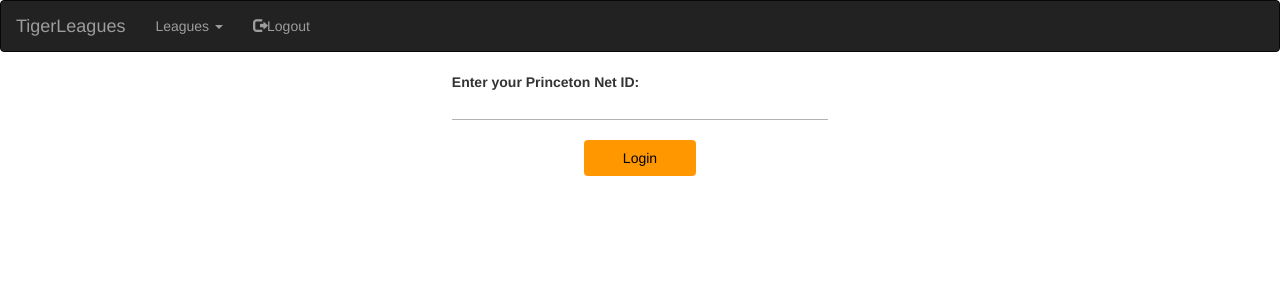
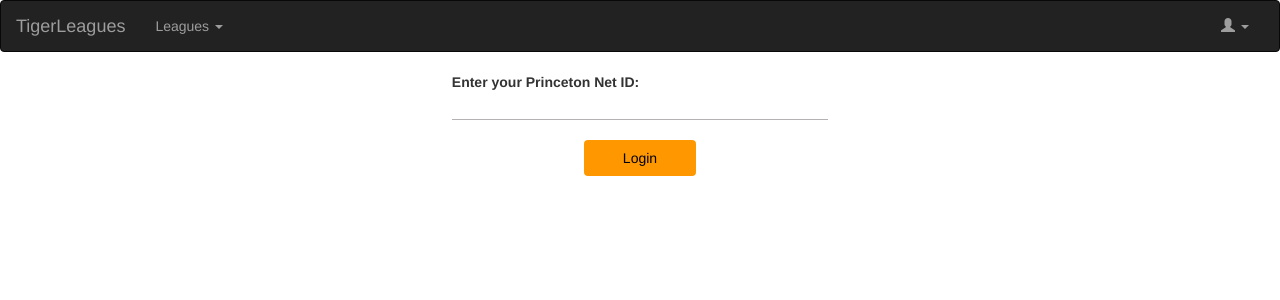
Before and after one commit to dchege711/cos333_tiger_leagues, a Flask app: page /cas in a window 1280 px wide. Shown: the top 300 px of the page. Run offline with Flask 2, Linux system fonts and the light colour scheme; the visitor is signed in with stand-in values (Sample User, id 1); parts of the project's set-up code (start-up, migrations or seed data) failed here and were passed over; some libraries are stand-ins or nearby versions.

Commit message:
Include links to the profile and logout in a navbar dropdown.

```diff
--- a/tiger_leagues/templates/base.html
+++ b/tiger_leagues/templates/base.html
@@ -36,8 +36,15 @@
 
         </ul>
       </li>
-      <li class="w3-right"><a href="{{url_for('auth.cas_logout')}}"><span class="glyphicon glyphicon-log-out"></span>Logout</a></li>
-      <!-- <button class="btn btn-danger navbar-btn">Button</button> -->
+    </ul>
+    <ul class="nav navbar-nav w3-right">
+      <li class="dropdown">
+        <a class="dropdown-toggle" data-toggle="dropdown" href="#"><span class="glyphicon glyphicon-user"></span> {{session.get("user")["name"]}} <span class="caret"></span></a>
+        <ol class="dropdown-menu">
+            <li><a href="{{url_for('user.display_user_profile')}}"><span class="glyphicon glyphicon-edit"></span> Profile</a></li>
+          <li><a href="{{url_for('auth.cas_logout')}}"><span class="glyphicon glyphicon-log-out"></span> Logout</a></li>
+        </ol>
+      </li>
     </ul>
     {% endif %}
   </div>
```
